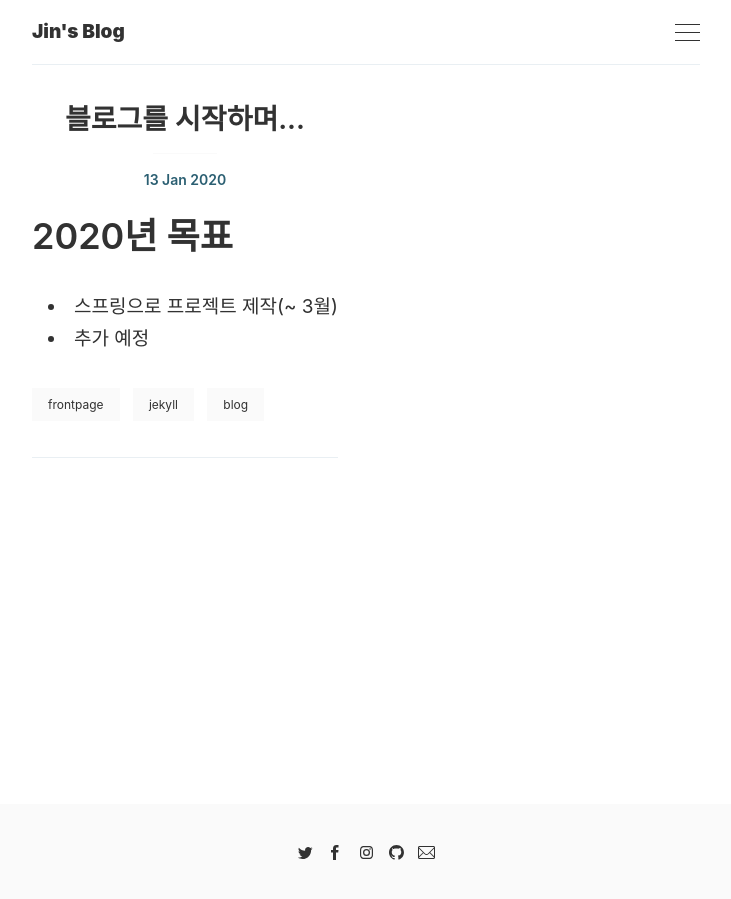
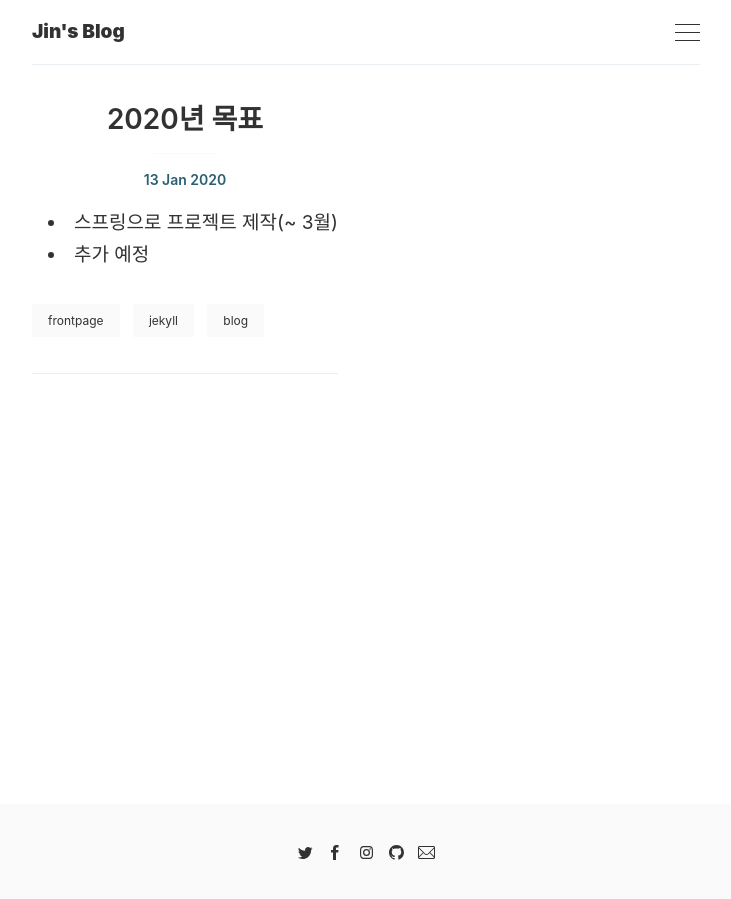
Before and after one commit to dev-jsoh/dev-jsoh.github.io, a Jekyll site: the page built from _posts/2020-01-13-사이드프로젝트.md, in a window 1280 px wide. Shown: the whole page, without its empty margins (274-1005 px from the left). Built offline with Jekyll 4.4.1, drawn with Linux system fonts in a browser that asks for light colours; comment, search, counter and statistics services are not loaded.

Commit message:
Edit 2020-01-13.md

```diff
--- a/_posts/2020-01-13-사이드프로젝트.md
+++ b/_posts/2020-01-13-사이드프로젝트.md
@@ -1,11 +1,10 @@
 ---
 layout: post
-title: 블로그를 시작하며...
+title: 2020년 목표
 tags: [frontpage, jekyll, blog]
 comments: true
 # image: '/images/posts/1.jpg'
 ---
 
-# 2020년 목표
 * 스프링으로 프로젝트 제작(~ 3월)
 * 추가 예정
```
